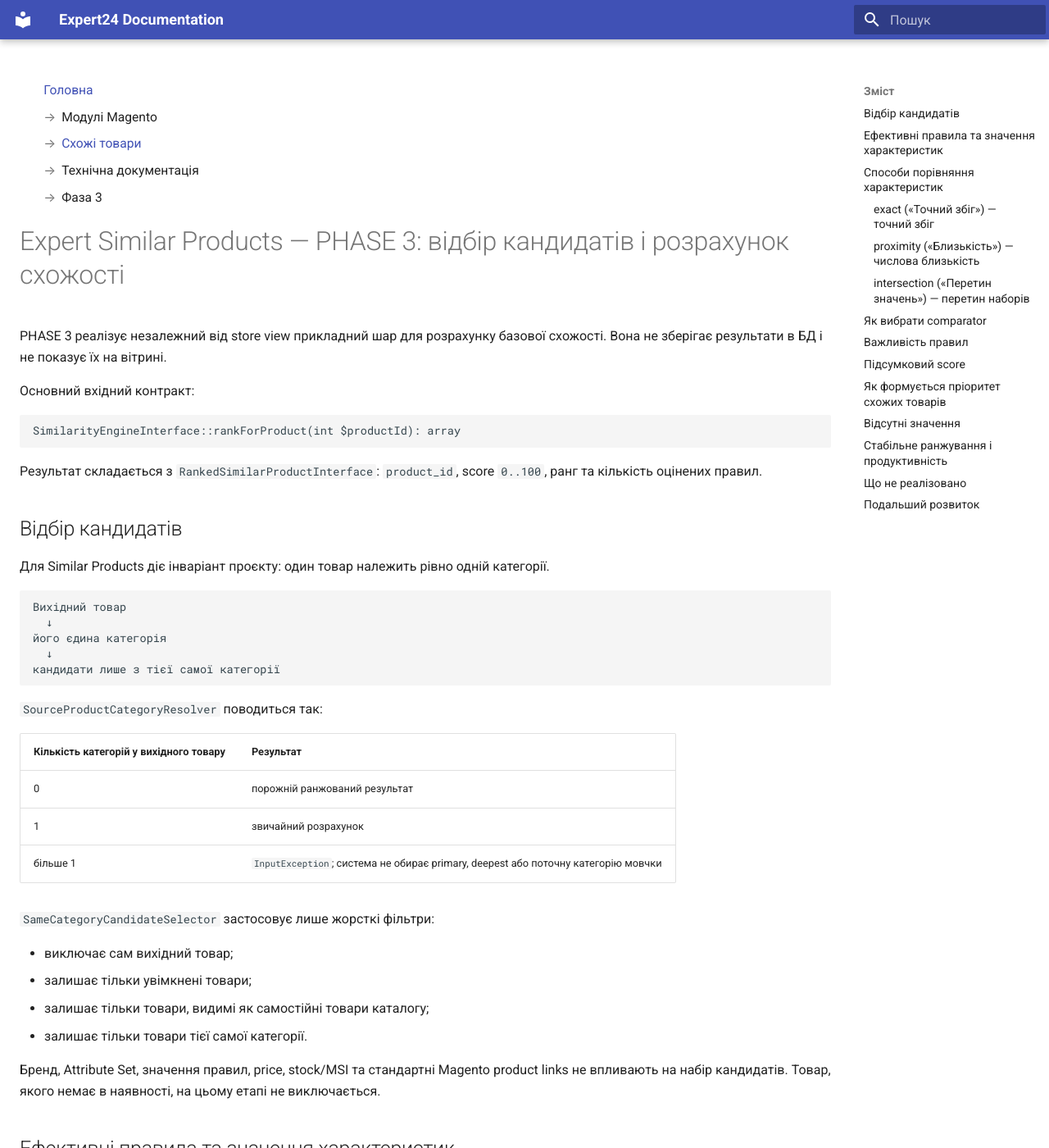
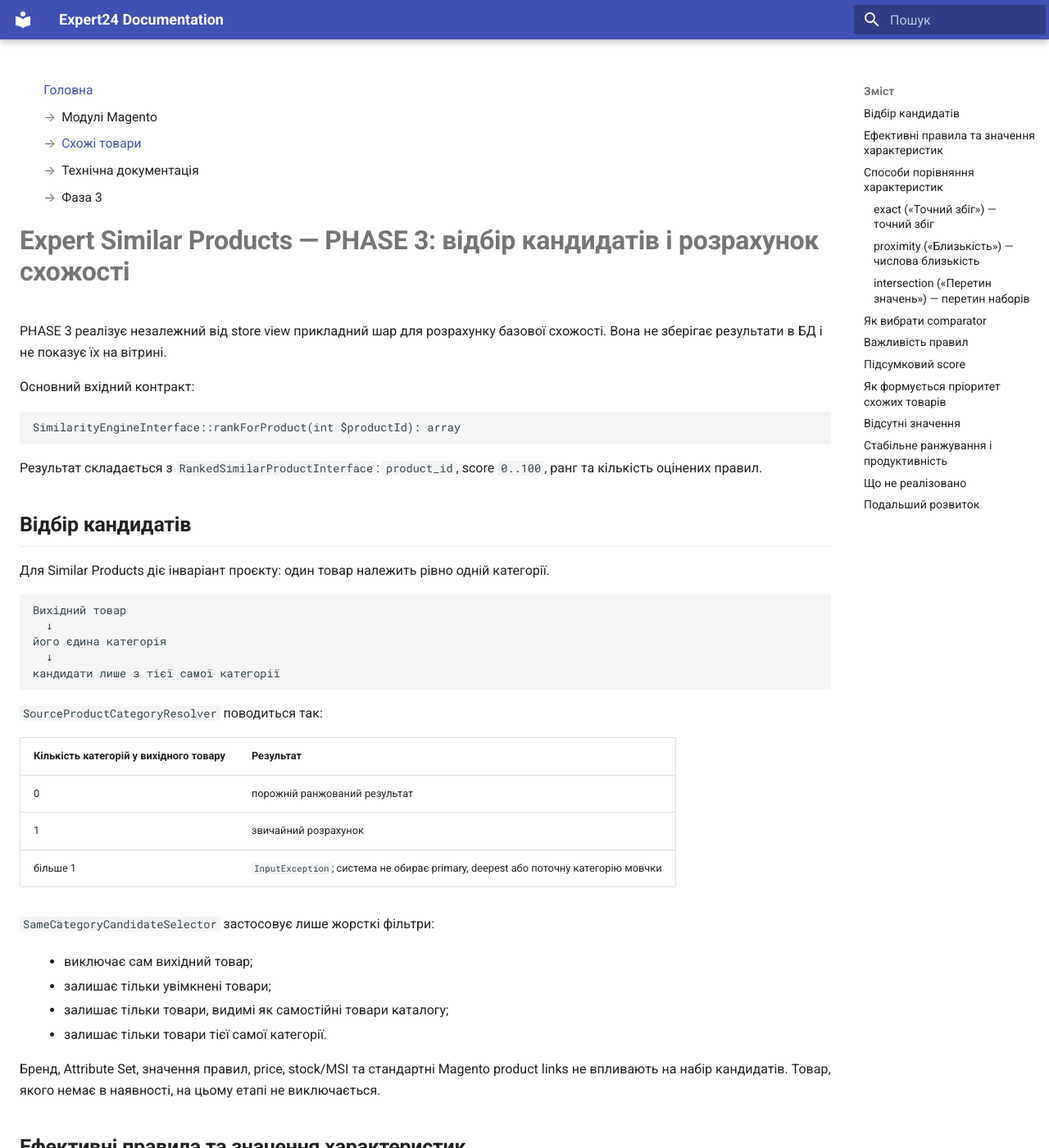
Before and after one commit to tviggyr/expert-docs, an MkDocs documentation site: the page built from docs/published/backend/similar-products/PHASE-3.md, in a window 1280 px wide and 1400 px high. Shown: the whole window at 82% size. Built offline with MkDocs 1.6.1 and Material for MkDocs 9.7.7, drawn with Linux system fonts in a browser that asks for light colours.

Commit message:
Update published documentation

```diff
--- a/docs/assets/portal.css
+++ b/docs/assets/portal.css
@@ -59,6 +59,17 @@
 .portal-breadcrumbs { font-size: .78rem; margin: 0 0 1rem; }
 .portal-breadcrumbs ol { display: flex; flex-wrap: wrap; gap: .35rem; list-style: none; margin: 0; padding: 0; }
 .portal-breadcrumbs li + li::before { content: '→'; margin-right: .35rem; color: var(--md-default-fg-color--light); }
+/* Article typography: direct Markdown blocks only; portal tree controls are untouched. */
+.md-typeset > h1 { font-weight: 650; line-height: 1.2; }
+.md-typeset > h2 { font-weight: 650; line-height: 1.3; padding-bottom: .35em; border-bottom: 1px solid var(--md-default-fg-color--lightest); }
+.md-typeset > h3 { font-weight: 600; line-height: 1.35; }
+.md-typeset > h4 { font-weight: 600; line-height: 1.4; }
+.md-typeset > p { line-height: 1.65; }
+.md-typeset > ul, .md-typeset > ol { margin-block: .75em 1em; padding-inline-start: 1.5em; }
+.md-typeset > ul li, .md-typeset > ol li { margin-block: .25em; }
+.md-typeset > ul ul, .md-typeset > ol ol,
+.md-typeset > ul ol, .md-typeset > ol ul { margin-block: .3em .5em; }
+.md-typeset > table { display: block; max-width: 100%; overflow-x: auto; }
 .md-typeset img { cursor: zoom-in; height: auto; max-width: 100%; }
 .portal-lightbox { background: transparent; border: 0; max-height: 96vh; max-width: 96vw; padding: 0; }
 .portal-lightbox::backdrop { background: rgb(0 0 0 / .8); }
```
